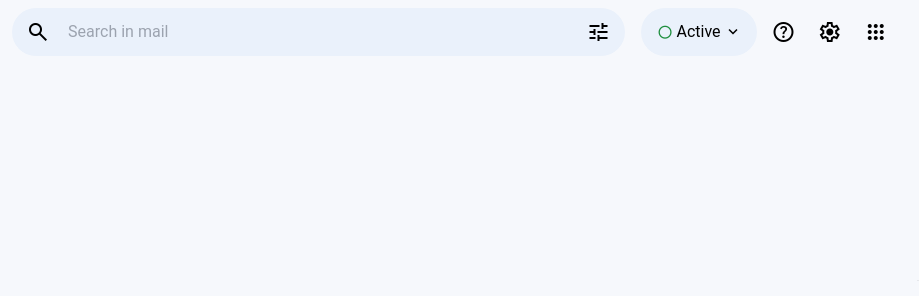
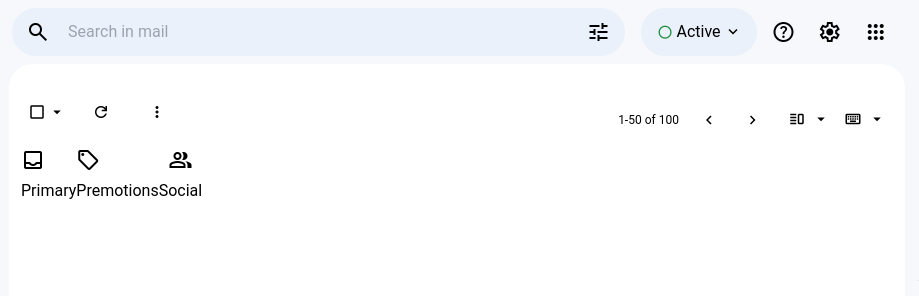
Before and after one commit to Meet5703/Main-Folder, a plain HTML site: page project/Gmail/index.html in a window 1280 px wide. Shown: the top 296 px of the page, 311-1230 px from the left. Drawn offline with nearby package versions, Linux system fonts and the light colour scheme; a web font is replaced by a local one.

Commit message:
End of Day 13dec

```diff
--- a/project/Gmail/index.html
+++ b/project/Gmail/index.html
@@ -245,5 +245,101 @@
         </span>
       </div>
     </div>
+    <!-- section 4 -->
+    <div
+      class="absolute w-[70%] rounded-3xl h-5/6 left-1/4 top-[64px] bg-white"
+    >
+      <div class="w-full h-1/6 sticky top-0 p-3">
+        <div class="flex justify-between space-y-4">
+          <div class="flex items-center">
+            <div class="flex">
+              <span
+                class="material-symbols-outlined p-1 hover:transition-all hover:duration-500 hover:cursor-pointer hover:bg-[#F2F2F2] rounded scale-75"
+              >
+                check_box_outline_blank
+              </span>
+              <span
+                class="material-symbols-outlined p-1 hover:transition-all hover:duration-500 hover:cursor-pointer hover:bg-[#F2F2F2] rounded scale-75 -ml-3"
+              >
+                arrow_drop_down
+              </span>
+            </div>
+            <div>
+              <span
+                class="material-symbols-outlined p-4 hover:transition-all hover:duration-500 hover:cursor-pointer hover:bg-[#F2F2F2] rounded-full scale-75"
+              >
+                refresh
+              </span>
+            </div>
+            <div>
+              <span
+                class="material-symbols-outlined p-4 hover:transition-all hover:duration-500 hover:cursor-pointer hover:bg-[#F2F2F2] rounded-full scale-75"
+              >
+                more_vert
+              </span>
+            </div>
+          </div>
+          <div class="flex items-center">
+            <div>
+              <h5
+                class="rounded p-2 hover:cursor-pointer hover:bg-[#F2F2F2] scale-75"
+              >
+                1-50 of 100
+              </h5>
+            </div>
+            <div>
+              <span
+                class="material-symbols-outlined disabled:text-gray-500 scale-75"
+              >
+                keyboard_arrow_left
+              </span>
+              <span
+                class="material-symbols-outlined rounded-full p-4 hover:cursor-pointer hover:bg-[#F2F2F2] scale-75"
+              >
+                navigate_next
+              </span>
+            </div>
+            <div>
+              <span
+                class="material-symbols-outlined p-1 hover:transition-all hover:duration-500 hover:cursor-pointer hover:bg-[#F2F2F2] rounded scale-75"
+              >
+                vertical_split
+              </span>
+              <span
+                class="material-symbols-outlined p-1 hover:transition-all hover:duration-500 hover:cursor-pointer hover:bg-[#F2F2F2] rounded scale-75 -ml-3"
+              >
+                arrow_drop_down
+              </span>
+            </div>
+            <div>
+              <span
+                class="material-symbols-outlined p-1 hover:transition-all hover:duration-500 hover:cursor-pointer hover:bg-[#F2F2F2] rounded scale-75"
+              >
+                keyboard
+              </span>
+              <span
+                class="material-symbols-outlined p-1 hover:transition-all hover:duration-500 hover:cursor-pointer hover:bg-[#F2F2F2] rounded scale-75 -ml-3"
+              >
+                arrow_drop_down
+              </span>
+            </div>
+          </div>
+        </div>
+        <div class="flex">
+          <div>
+            <span class="material-symbols-rounded"> inbox </span>
+            <h5>Primary</h5>
+          </div>
+          <div>
+            <span class="material-symbols-outlined"> sell </span>
+            <h5>Premotions</h5>
+          </div>
+          <button>
+            <span class="material-symbols-outlined"> group </span>
+            <h5>Social</h5>
+          </button>
+        </div>
+      </div>
+    </div>
   </body>
 </html>
```
Also changed, not shown: project/Gmail/output.css.
